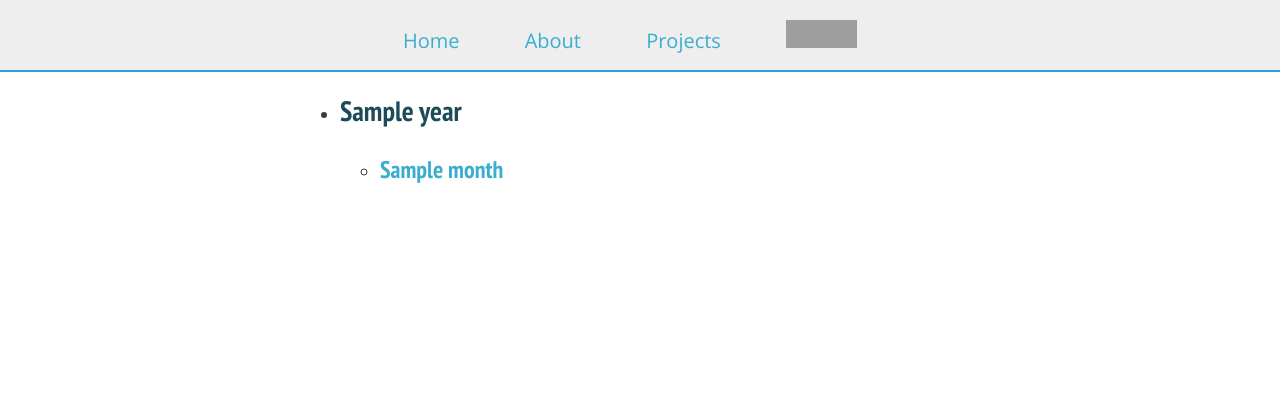
After one commit to spartakode/static-cms, a Flask app: template src/templates/default/archivetemplate.html in a window 1280 px wide. The commit adds this page. Shown: the top 420 px of the page. Run offline with Flask 2, Linux system fonts and the light colour scheme; the template is opened without the code that fills it: most values are stand-ins (such as "Sample title", 1, 10 or a date in 2020); grey boxes are pictures that could not be loaded.

```diff
--- a/src/app/templates/viewposts.html
+++ b/src/app/templates/viewposts.html
@@ -1,6 +1,7 @@
 {% extends "common/base.html" %}
 {% import "common/navbar.html" as nav %}
 {% block title%}View All Posts{% endblock %}
+{% block head %}{{ super() }}{% endblock %}
 {% block body %}
 {{ nav.navbar(request.url_rule.endpoint) }}
 <div class="row">
--- /dev/null
+++ b/src/templates/default/archivetemplate.html
@@ -0,0 +1,23 @@
+{% extends "common.html" %}
+{% block stylesheetLink %}/static/stylesheets/style.css{% endblock %}
+{% block otherNavLinks %}<li><a href="/index.html">Home</a></li>{% endblock %}
+{% block body %}
+<article>
+    <div class="archives">
+        <ul>
+            {% for year in archivedPosts['years'] %}
+            <li class="years">
+                <h2>{{year}}</h2>
+                <ul>
+                    {% for month in archivedPosts['years'][year] %}
+                    <li class="months">
+                        <h3><a href="/archives/{{archivedPosts['years'][year][month]}}.html">{{ month }}</a></h3>
+                    </li>
+                    {% endfor %}
+                </ul>
+            </li>
+            {% endfor %}
+        </ul>
+    </div>
+</article>
+{% endblock %}
```
Also changed, not shown: src/app/core/statichtml/archivegeneration/ArchiveGenerator.py (renamed from src/core/statichtml/archivegeneration/ArchiveGenerator.py, +7 -0 lines), src/app/core/tests/TestArchiveGenerator.py (renamed from src/core/tests/TestArchiveGenerator.py, +5 -0 lines), src/app/core/statichtml/archivegeneration/__init__.py (added), src/app/core/tests/testdata/archives/archive.html (renamed from src/core/tests/testdata/archives/archive.html), src/app/core/tests/testdata/index.html (renamed from src/core/tests/testdata/index.html), src/templates/custom/archivetemplate.html (renamed from templates/default/archivetemplate.html), src/templates/default/archivepage.html (renamed from templates/default/archivepage.html).
